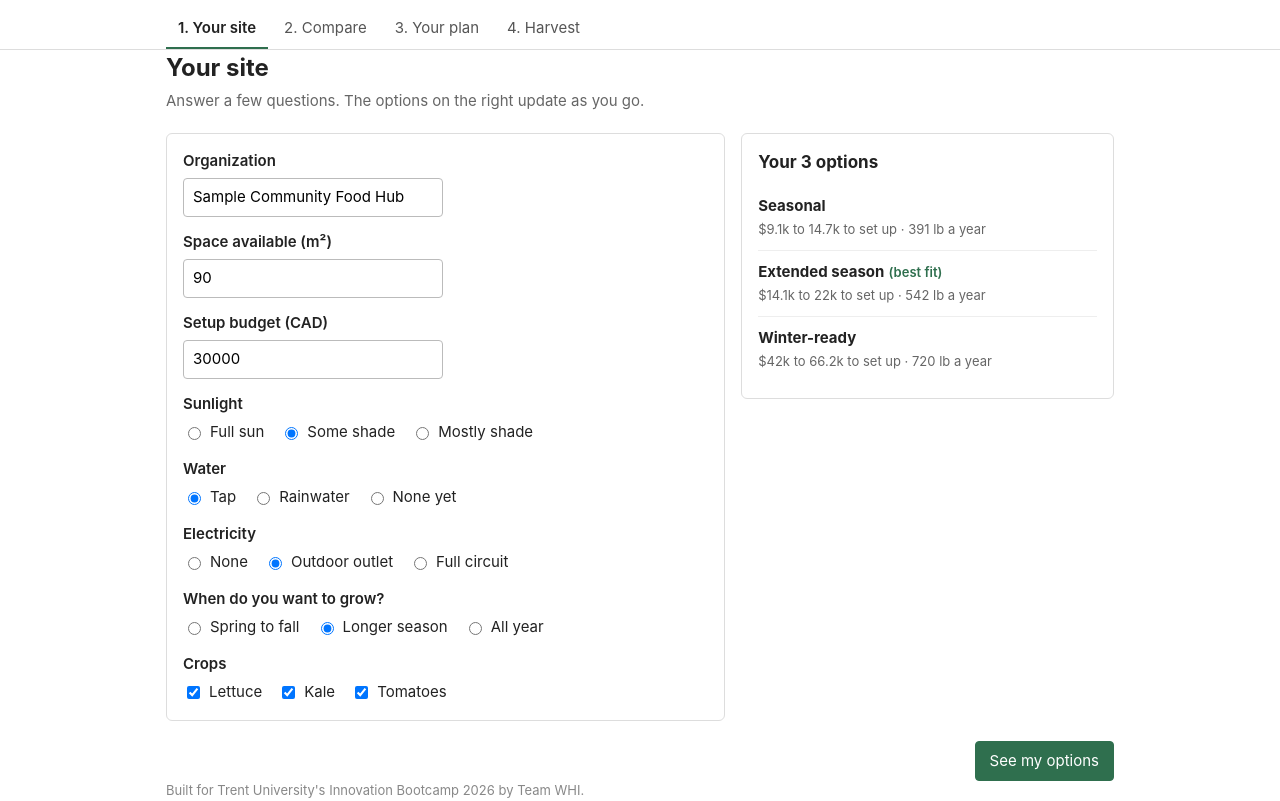
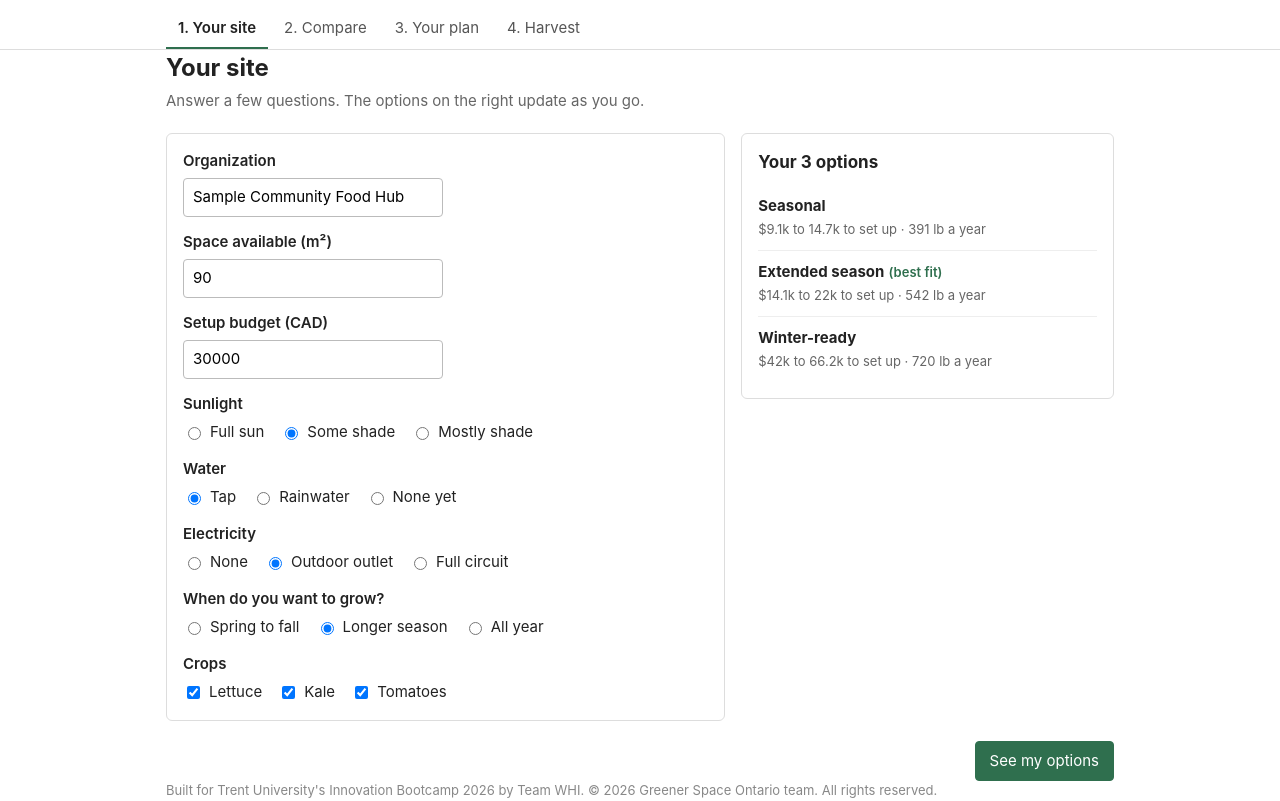
Before and after one commit to Bellomk77/greener-space-planner, a plain HTML site: page index.html in a window 1280 px wide. Shown: the part 77-878 px from the top of the page. Drawn offline with Linux system fonts and the light colour scheme.

Commit message:
Add about and copyright sections

```diff
--- a/index.html
+++ b/index.html
@@ -16,7 +16,7 @@
     </div>
   </header>
   <main class="wrap" id="main"></main>
-  <footer class="wrap">Built for Trent University's Innovation Bootcamp 2026 by Team WHI.</footer>
+  <footer class="wrap">Built for Trent University's Innovation Bootcamp 2026 by Team WHI. © 2026 Greener Space Ontario team. All rights reserved.</footer>
   <script src="app.js"></script>
 </body>
 </html>
```
Also changed, not shown: 1 other file.
